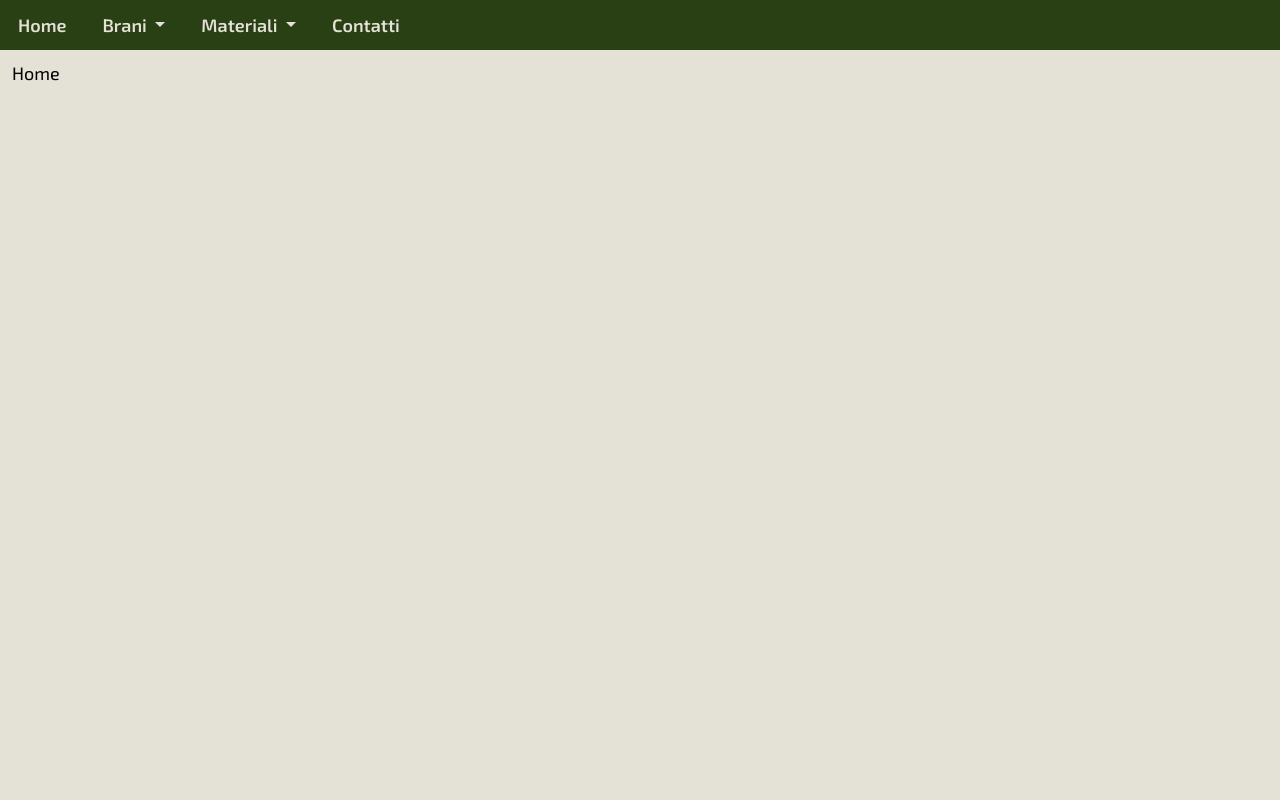
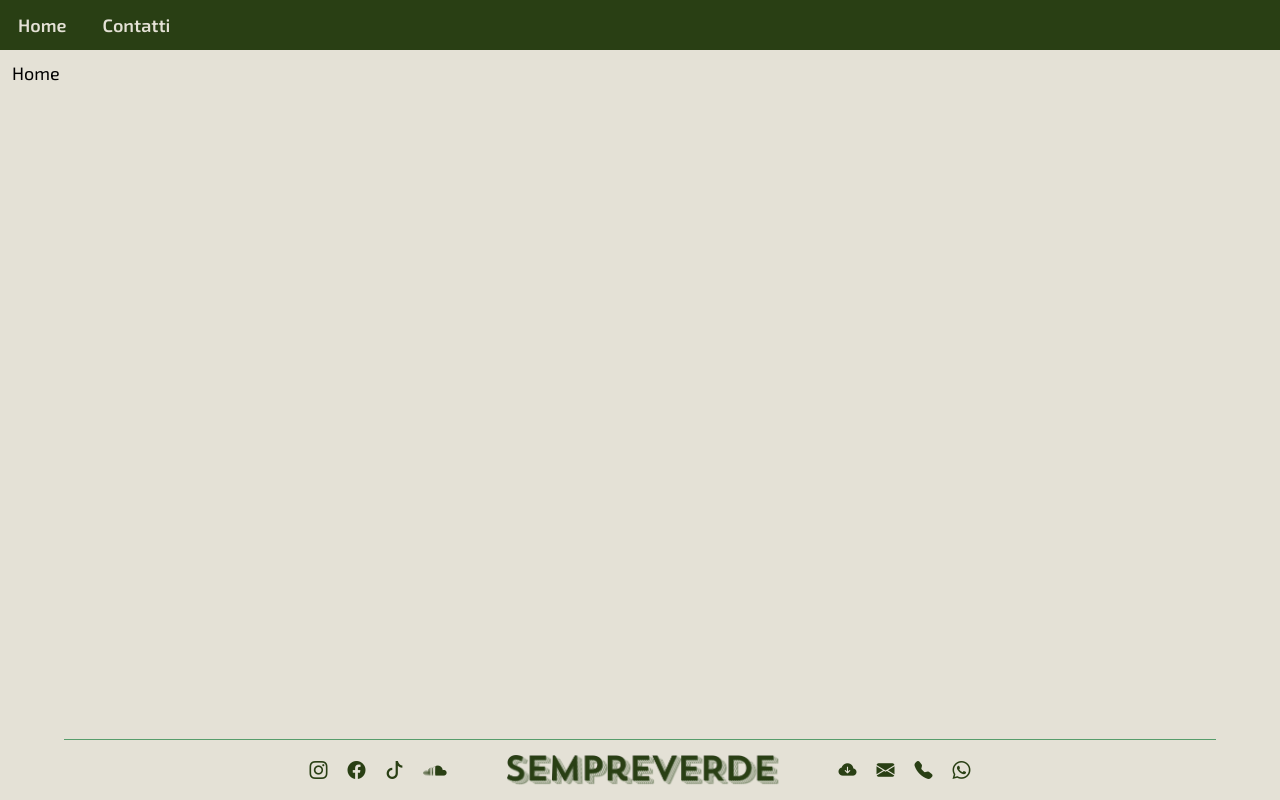
Before and after one commit to sempreverdesound/sempreverdesound.github.io, a plain HTML site: page index.html in a window 1280 px wide. Drawn offline with nearby package versions, Linux system fonts and the light colour scheme; some packages are replaced by stand-ins of ours.

Commit message:
Add footer

```diff
--- a/index.html
+++ b/index.html
@@ -7,9 +7,10 @@
     <!-- Set Metadata-->
     <meta charset="UTF-8">
     <meta name="viewport" content="width=device-width, initial-scale=1">
-    <!-- Import Styles (Bootstrap, Icons, Custom Style) -->
+    <!-- Import Styles (Bootstrap, Bootstrap Icons, Font Awesome 4, Custom Style) -->
     <link href="https://cdn.jsdelivr.net/npm/bootstrap@5.1.3/dist/css/bootstrap.min.css" rel="stylesheet">
     <link href="https://cdn.jsdelivr.net/npm/bootstrap-icons@1.11.3/font/bootstrap-icons.min.css" rel="stylesheet">
+    <link href="https://cdnjs.cloudflare.com/ajax/libs/font-awesome/4.7.0/css/font-awesome.min.css" rel="stylesheet">
     <link href="src/style.css" rel="stylesheet">
     <!-- Import Scripts (JQuery, Bootstrap Bundle, Angular, Angular Route, Custom Script) -->
     <script src="https://ajax.googleapis.com/ajax/libs/jquery/3.5.1/jquery.min.js"></script>
@@ -19,7 +20,8 @@
     <script src="src/script.js"></script>
 </head>
 
-<body ng-app="module" ng-controller="controller" class="d-block" style="display: none">
+<body ng-app="module" ng-controller="controller" style="display: none">
+<!-- Navbar -->
 <nav class="navbar navbar-expand fixed-top" style="height: 50px">
     <ul class="navbar-nav d-flex">
         <!-- Home Button -->
@@ -28,31 +30,31 @@
             <span ng-if="!icons">Home</span>
         </a></li>
         <!-- Songs Dropdown -->
-        <li class="nav-item dropdown">
-            <button type="button" class="nav-link dropdown-toggle" id="songsLarge"
-                    data-bs-toggle="dropdown" aria-expanded="false">
-                <i ng-if="icons" class="bi bi-music-note-beamed"></i>
-                <span ng-if="!icons">Brani</span>
-            </button>
-            <ul class="dropdown-menu" aria-labelledby="songsLarge">
-                <li ng-repeat="song in ::songs">
-                    <a class="nav-link dropdown-item" href="#{{song.page}}">{{song.title}}</a>
-                </li>
-            </ul>
-        </li>
+        <!--        <li class="nav-item dropdown">-->
+        <!--            <button type="button" class="nav-link dropdown-toggle" id="songsLarge"-->
+        <!--                    data-bs-toggle="dropdown" aria-expanded="false">-->
+        <!--                <i ng-if="icons" class="bi bi-music-note-beamed"></i>-->
+        <!--                <span ng-if="!icons">Brani</span>-->
+        <!--            </button>-->
+        <!--            <ul class="dropdown-menu" aria-labelledby="songsLarge">-->
+        <!--                <li ng-repeat="song in ::songs">-->
+        <!--                    <a class="nav-link dropdown-item" href="#{{song.page}}">{{song.title}}</a>-->
+        <!--                </li>-->
+        <!--            </ul>-->
+        <!--        </li>-->
         <!-- Materials Dropdown -->
-        <li class="nav-item dropdown">
-            <button type="button" class="nav-link dropdown-toggle" id="materialsLarge"
-                    data-bs-toggle="dropdown" aria-expanded="false">
-                <i ng-if="icons" class="bi bi-file-richtext-fill"></i>
-                <span ng-if="!icons">Materiali</span>
-            </button>
-            <ul class="dropdown-menu" aria-labelledby="materialsLarge">
-                <li><a class="nav-link dropdown-item" href="#presskit">Press Kit</a></li>
-                <li><a class="nav-link dropdown-item" href="#rider">Rider Tecnico</a></li>
-                <li><a class="nav-link dropdown-item" href="#photos">Foto</a></li>
-            </ul>
-        </li>
+        <!--        <li class="nav-item dropdown">-->
+        <!--            <button type="button" class="nav-link dropdown-toggle" id="materialsLarge"-->
+        <!--                    data-bs-toggle="dropdown" aria-expanded="false">-->
+        <!--                <i ng-if="icons" class="bi bi-file-richtext-fill"></i>-->
+        <!--                <span ng-if="!icons">Materiali</span>-->
+        <!--            </button>-->
+        <!--            <ul class="dropdown-menu" aria-labelledby="materialsLarge">-->
+        <!--                <li><a class="nav-link dropdown-item" href="#presskit">Press Kit</a></li>-->
+        <!--                <li><a class="nav-link dropdown-item" href="#rider">Rider Tecnico</a></li>-->
+        <!--                <li><a class="nav-link dropdown-item" href="#photos">Foto</a></li>-->
+        <!--            </ul>-->
+        <!--        </li>-->
         <!-- Contacts Button -->
         <li class="nav-item"><a class="nav-link" href="#contacts">
             <i ng-if="icons" class="bi bi-envelope-fill"></i>
@@ -62,6 +64,52 @@
 </nav>
 <!-- Main View-->
 <main ng-view class="container-fluid" style="margin-top: 60px"></main>
+<!-- Footer -->
+<div class="fixed-bottom d-flex justify-content-center">
+    <footer>
+        <div class="d-flex justify-content-center d-lg-none">
+            <img src="res/logo.png" alt="SempreVerde" height="30">
+        </div>
+        <div class="d-flex align-items-center justify-content-center">
+            <ul class="list-group list-group-horizontal d-flex justify-content-center order-lg-0">
+                <li class="list-group-item">
+                    <a href="https://www.instagram.com/sempreverdesound" target="_blank"><i class="bi bi-instagram"></i></a>
+                </li>
+                <li class="list-group-item">
+                    <a href="https://www.facebook.com/sempreverdesound" target="_blank"><i
+                            class="bi bi-facebook"></i></a>
+                </li>
+                <li class="list-group-item">
+                    <a href="https://www.tiktok.com/@sempreverdesound" target="_blank"><i class="bi bi-tiktok"></i></a>
+                </li>
+                <li class="list-group-item">
+                    <a href="https://www.soundcloud.com/sempreverdesound" target="_blank"><i
+                            class="fa fa-soundcloud"></i></a>
+                </li>
+            </ul>
+            <div class="d-flex justify-content-center d-none d-lg-block">
+                <img src="res/logo.png" alt="SempreVerde" height="30">
+            </div>
+            <ul class="list-group list-group-horizontal d-flex justify-content-center order-lg-2">
+                <li class="list-group-item">
+                    <a href="https://drive.google.com/drive/folders/1F_qeK3JcW64sNFSjV3dBaHvmOcEEeueX" target="_blank">
+                        <i class="bi bi-cloud-arrow-down-fill"></i>
+                    </a>
+                </li>
+                <li class="list-group-item">
+                    <a href="mailto://luca.giuliani.11@gmail.com" target="_blank"><i
+                            class="bi bi-envelope-fill"></i></a>
+                </li>
+                <li class="list-group-item">
+                    <a href="tel://+393382037596" target="_blank"><i class="bi bi-telephone-fill"></i></a>
+                </li>
+                <li class="list-group-item">
+                    <a href="https://wa.me/+393382037596" target="_blank"><i class="bi bi-whatsapp"></i></a>
+                </li>
+            </ul>
+        </div>
+    </footer>
+</div>
 </body>
 
 </html>
--- a/src/script.js
+++ b/src/script.js
@@ -28,7 +28,7 @@ module.config(function ($routeProvider, $locationProvider) {
 module.controller("controller", function ($scope) {
     // when resizing, reset the view if changing threshold
     $(window).resize(function () {
-        let icons = window.innerWidth < 768
+        let icons = window.innerWidth < 992
         if ($scope.icons !== icons) {
             $scope.icons = icons
             $scope.$apply()
@@ -36,7 +36,7 @@ module.controller("controller", function ($scope) {
     })
     // set properties and show body once everything is loaded
     $scope.songs = songs
-    $scope.icons = window.innerWidth < 768
+    $scope.icons = window.innerWidth < 992
     $('body').show()
 })
 
--- a/src/style.css
+++ b/src/style.css
@@ -24,7 +24,7 @@ button {
     border: none;
 }
 
-/* Navbar settings */
+/* Navbar Settings */
 
 nav,
 nav .navbar-nav,
@@ -63,3 +63,25 @@ nav .nav-link {
 nav .nav-link:hover, nav .nav-link:focus {
     color: var(--medium);
 }
+
+/** Footer Settings **/
+
+footer {
+    padding: 10px 0;
+    border-top: 1px solid var(--medium);
+    width: 90%;
+}
+
+footer img {
+    margin: 5px 50px;
+}
+
+footer .list-group-item {
+    border: none;
+    padding: 0 10px;
+    background-color: inherit;
+}
+
+footer .list-group-item a {
+    color: var(--dark);
+}
```
Also changed, not shown: res/logo.png (added).
